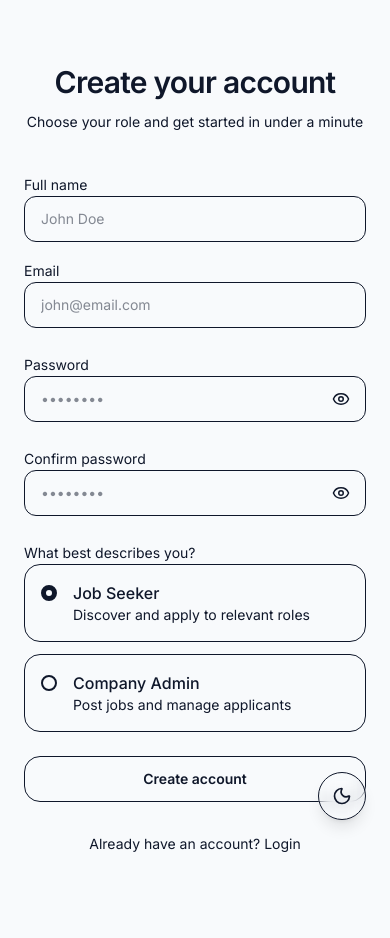
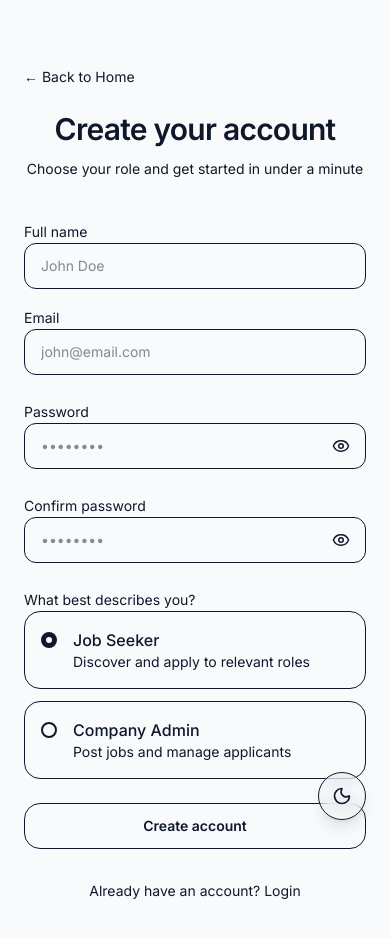
Before and after one commit to manishguhe301/hireflow-v2, a Next.js app: page /signup in a window 390 px wide. Shown: the top 938 px of the page. Built offline with nearby package versions, Linux system fonts and the light colour scheme.

Commit message:
feat(auth): add mobile-only back-to-home link on login/signup
Adds a “← Back to Home” link to the Login and SignUp pages (hidden on large screens) to improve navigation for mobile users.

```diff
--- a/src/components/auth/login/Login.tsx
+++ b/src/components/auth/login/Login.tsx
@@ -133,6 +133,12 @@ const Login = () => {
 
       <section className="lg:col-span-3 flex items-center justify-center px-6 py-16">
         <div className="w-full max-w-lg">
+          <Link
+            href="/"
+            className="mb-6 inline-flex items-center gap-2 text-sm text-muted-foreground hover:text-foreground transition lg:hidden"
+          >
+            ← Back to Home
+          </Link>
           <div className="mb-10 text-center lg:text-left">
             <h2 className="text-3xl font-semibold tracking-tight">
               Login
--- a/src/components/auth/signup/SignUp.tsx
+++ b/src/components/auth/signup/SignUp.tsx
@@ -169,6 +169,12 @@ const SignUp = () => {
 
       <section className="lg:col-span-3 flex items-center justify-center px-6 py-16">
         <div className="w-full max-w-lg">
+          <Link
+            href="/"
+            className="mb-6 inline-flex items-center gap-2 text-sm text-muted-foreground hover:text-foreground transition lg:hidden"
+          >
+            ← Back to Home
+          </Link>
           <div className="mb-10 text-center lg:text-left">
             <h2 className="text-3xl font-semibold tracking-tight">
               Create your account
```
